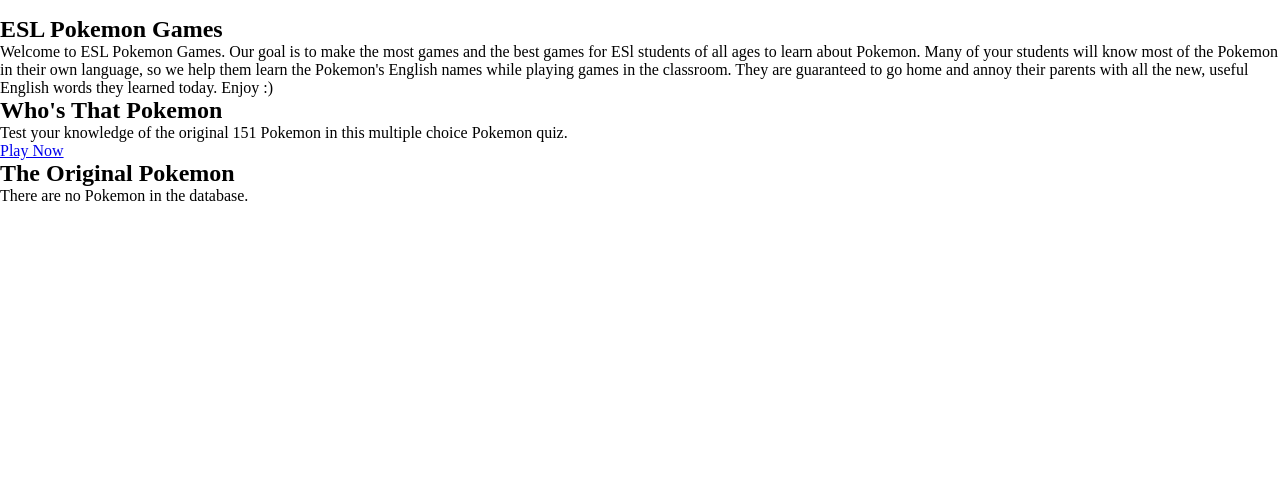
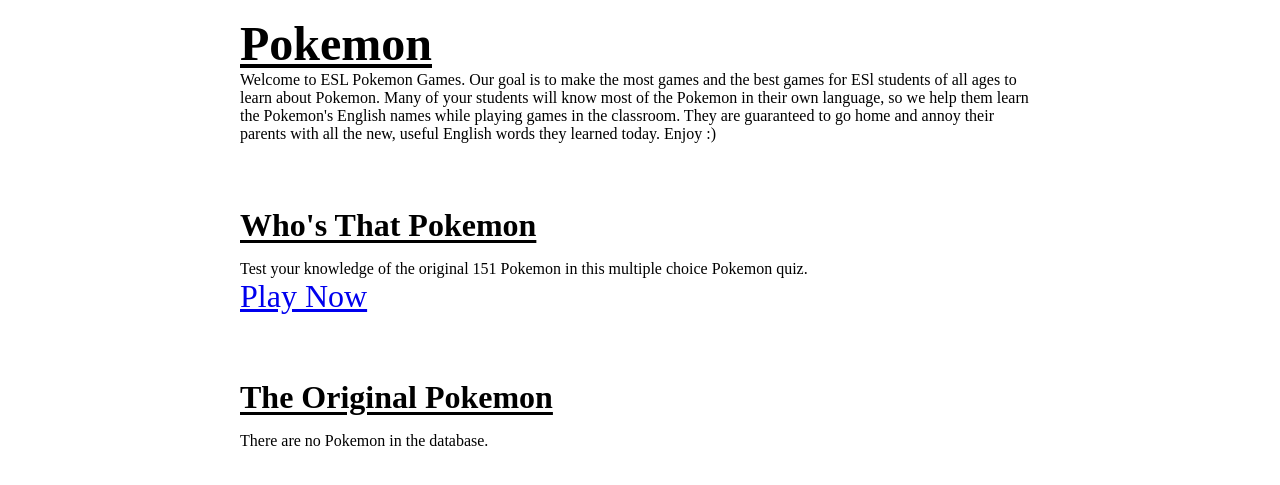
Before and after one commit to markoco14/pokemon, a FastAPI app: page /pokemon in a window 1280 px wide. Shown: the part 48-533 px from the top of the page. Run offline with FastAPI, Linux system fonts and the light colour scheme; data that the repository does not hold is empty; some libraries are stand-ins or nearby versions.

Commit message:
update pokemon index page styles

```diff
--- a/src/static/css/styles.css
+++ b/src/static/css/styles.css
@@ -17,12 +17,25 @@ main {
     padding-bottom: 48px;
 }
 
+section {
+    margin-bottom: 4rem;
+}
+
+section:last-of-type {
+    margin-bottom: 0;
+}
+
 h2 {
     font-size: 1.5rem;
 }
 
 ul, ol {
     list-style-type: none;
+}
+
+img {
+    display: block;
+    margin-inline: auto;
 }
 
 /* Utility styles */
@@ -45,6 +58,20 @@ ul, ol {
     text-decoration: underline;
     text-underline-offset: 0.25rem;
 }
+
+.section-heading {
+    font-size: 2rem;
+    text-decoration: underline;
+    text-underline-offset: 0.25rem;
+    margin-bottom: 1rem;
+}
+
+.game-link {
+    font-size: 2rem;
+}
+
+
+
 /* Header styles */
 
 header {
@@ -266,3 +293,26 @@ form {
     min-width: 100px;
     border-radius: 0.25rem;
 }
+
+
+/* pokemon styles */
+
+.pokemon-list {
+    display: grid;
+    grid-template-columns: repeat(auto-fill, minmax(100px, 1fr));
+    gap: 1rem;
+
+    li {
+        display: flex;
+        flex-direction: column;
+        justify-content: center;
+        align-items: center;
+    }
+
+}
+
+@media screen and (min-width: 600px) {
+    .pokemon-list {
+        grid-template-columns: repeat(auto-fill, minmax(250px, 1fr));
+    }
+}
--- a/src/templates/pokemon/index.html
+++ b/src/templates/pokemon/index.html
@@ -3,26 +3,26 @@
 {% block title %}<title>Pokemon</title>{% endblock title %}
 
 {% block content %}
-    <div class="max-w-[800px] mx-auto px-2">
-        <section class="mb-4">
-            <h1 class="text-2xl underline underline-offset-2">ESL Pokemon Games</h1>
+    <div class="wrapper">
+        <section>
+            <h1 class="page-heading">Pokemon</h1>
             <p>Welcome to ESL Pokemon Games. Our goal is to make the most games and the best games for ESl students of all ages to learn about Pokemon. Many of your students will know most of the Pokemon in their own language, so we help them learn the Pokemon's English names while playing games in the classroom. They are guaranteed to go home and annoy their parents with all the new, useful English words they learned today. Enjoy :)</p>
         </section>
-        <section class="mb-4">
-            <h2 class="text-xl underline underline-offset-2">Who's That Pokemon</h2>
-            <p class="mb-2">Test your knowledge of the original 151 Pokemon in this multiple choice Pokemon quiz.</p>
-            <a href="/whos-that-pokemon" class="inline-block px-3 py-1 bg-blue-600 text-white rounded hover:bg-blue-700 active:scale-95 underline underline-offset-2">Play Now</a>
+        <section>
+            <h2 class="section-heading">Who's That Pokemon</h2>
+            <p>Test your knowledge of the original 151 Pokemon in this multiple choice Pokemon quiz.</p>
+            <a href="/whos-that-pokemon" class="game-link">Play Now</a>
         </section>
-        <section class="mb-4">
-            <h2 class="text-xl underline underline-offset-2 mb-4">The Original Pokemon</h2>
+        <section>
+            <h2 class="section-heading">The Original Pokemon</h2>
             {% if pokemons %}
-                <ul class="grid sm:grid-cols-2 md:grid-cols-3 gap-x-2 gap-y-2">
+                <ul class="pokemon-list">
                     {% for pokemon in pokemons %}
-                        <li class="grid grid-cols-3 gap-2 px-4 py-1 border rounded items-center justify-between text-xl">
-                            <span class="col-span-2">{{pokemon.name.capitalize()}}</span>
-                            <span class="col-span-1 flex justify-end">
+                        <li>
+                            <span>
                                 <img src="{{pokemon.img_path_thumbnail}}"  loading="lazy"/>
                             </span>
+                            <span>{{pokemon.name.capitalize()}}</span>
                         </li>
                     {% endfor %}
                 </ul>
```
